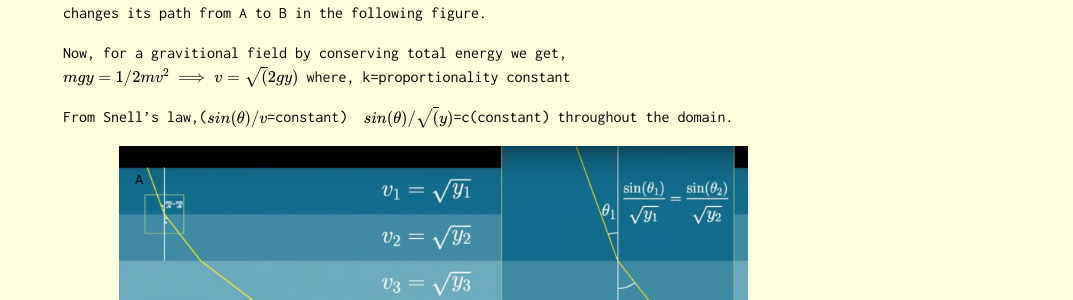
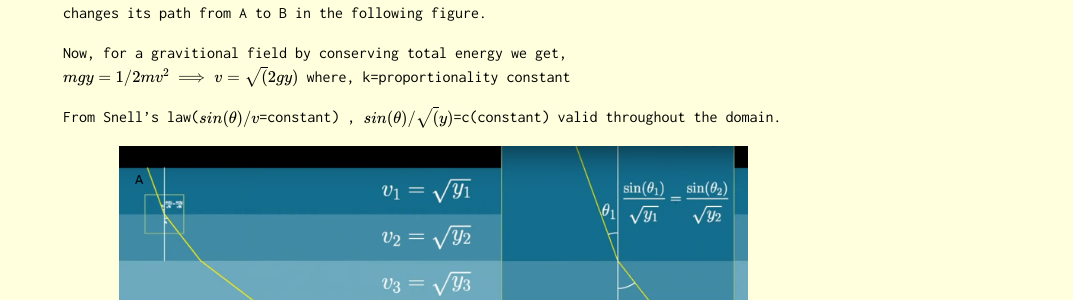
Before and after one commit to Oscuro-Phoenix/math-for-fun, a Jekyll site: the page built from _posts/2022-01-01-Problem-24.md, in a window 1280 px wide. Shown: the part 1318-1618 px from the top of the page, without its empty margins (207-1280 px from the left). Built offline with Jekyll 4.4.1, drawn with Linux system fonts in a browser that asks for light colours; formulas are drawn with MathJax 3.

Commit message:
Update 2022-01-01-Problem-24.md

```diff
--- a/_posts/2022-01-01-Problem-24.md
+++ b/_posts/2022-01-01-Problem-24.md
@@ -6,7 +6,8 @@
 ---
 # Problem 24 : Brachistochrone Problem
 
-Let's start this new year with a problem with substantial history from the 15th century: Brachistochrone problem. Before going into the problem statement I like to lay the historical groundwork of this problem's origin and impact on the mathematical world of that time. Johann Bernoulli, a famous swiss mathematician came up with this problem and challenged 'the most brilliant mathematicians in the world' to solve this problem and whoever would communicate Johann the solution he would 'publicly declare him worthy of praise'[1]. The problem statement was, 'Given two points A and B in a vertical plane, what is the curve traced out by a point acted on only by gravity, which starts at A and reaches B in the shortest time.'
+Let's start this new year with a problem with substantial history from the 15th century: Brachistochrone problem. Before going into the problem statement I like to lay the historical groundwork of this problem's origin and impact on the mathematical world of that time. Johann Bernoulli, a famous swiss mathematician came up with this problem and challenged 'the most brilliant mathematicians in the world' to solve this problem and whoever would communicate Johann the solution he would 'publicly declare him worthy of praise'[1].
+The problem statement was, 'Given two points A and B in a vertical plane, what is the curve traced out by a point acted on only by gravity, which starts at A and reaches B in the shortest time.'
 
 <center><img style=" display: block; margin-left: auto; margin-right: auto;width: 50%;" src="../assets/Prob24_fig1.jpg"></center>
 
@@ -25,8 +26,8 @@
 $$
 where, k=proportionality constant
 
-From Snell's law,($$sin(\theta)/v$$=constant) $$\\$$
-$$ sin(\theta)/\sqrt(y)$$=c(constant) throughout the domain.
+From Snell's law($$sin(\theta)/v$$=constant) $$\\$$,
+$$ sin(\theta)/\sqrt(y)$$=c(constant) valid throughout the domain.
 
 <center><img style=" display: block; margin-left: auto; margin-right: auto;width: 85%;" src="../assets/Prob24_fig2.png"></center>
 
```
